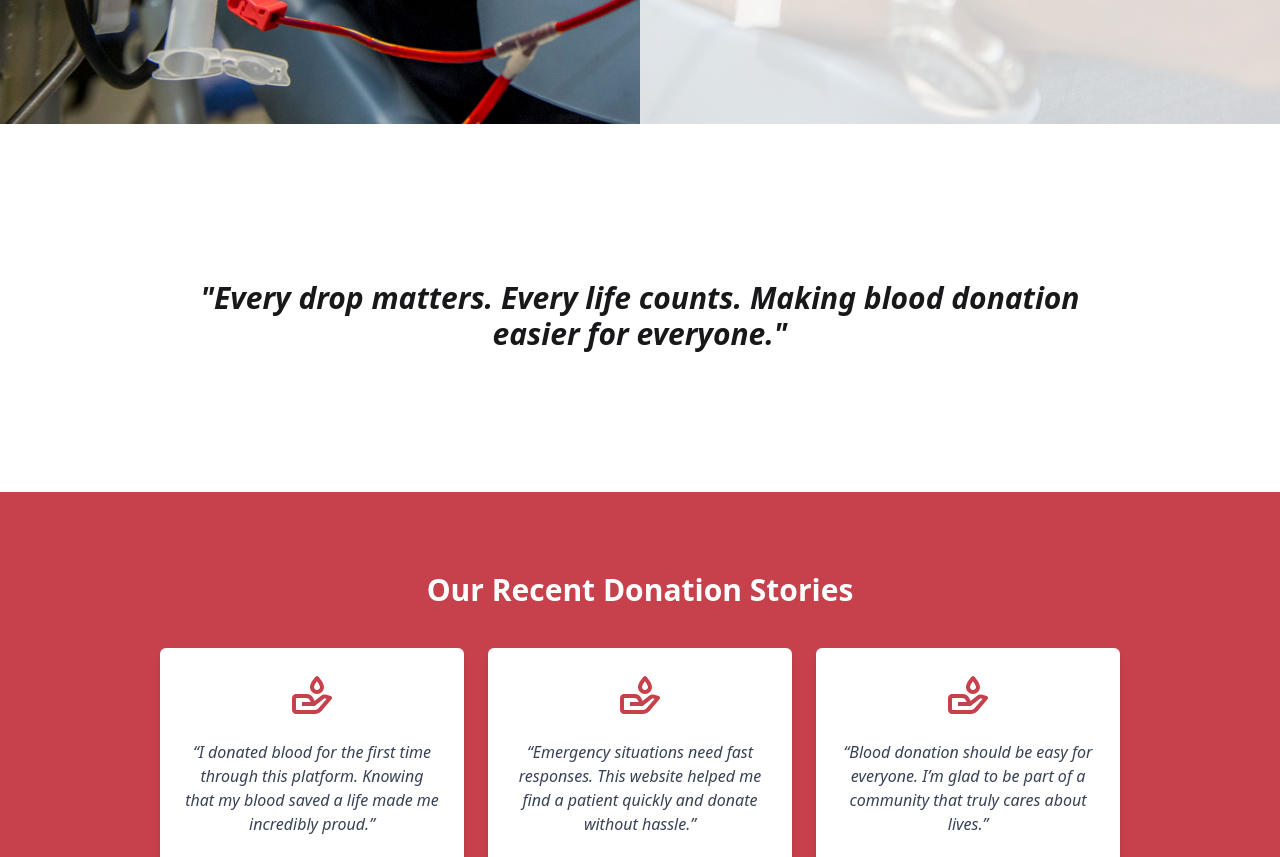
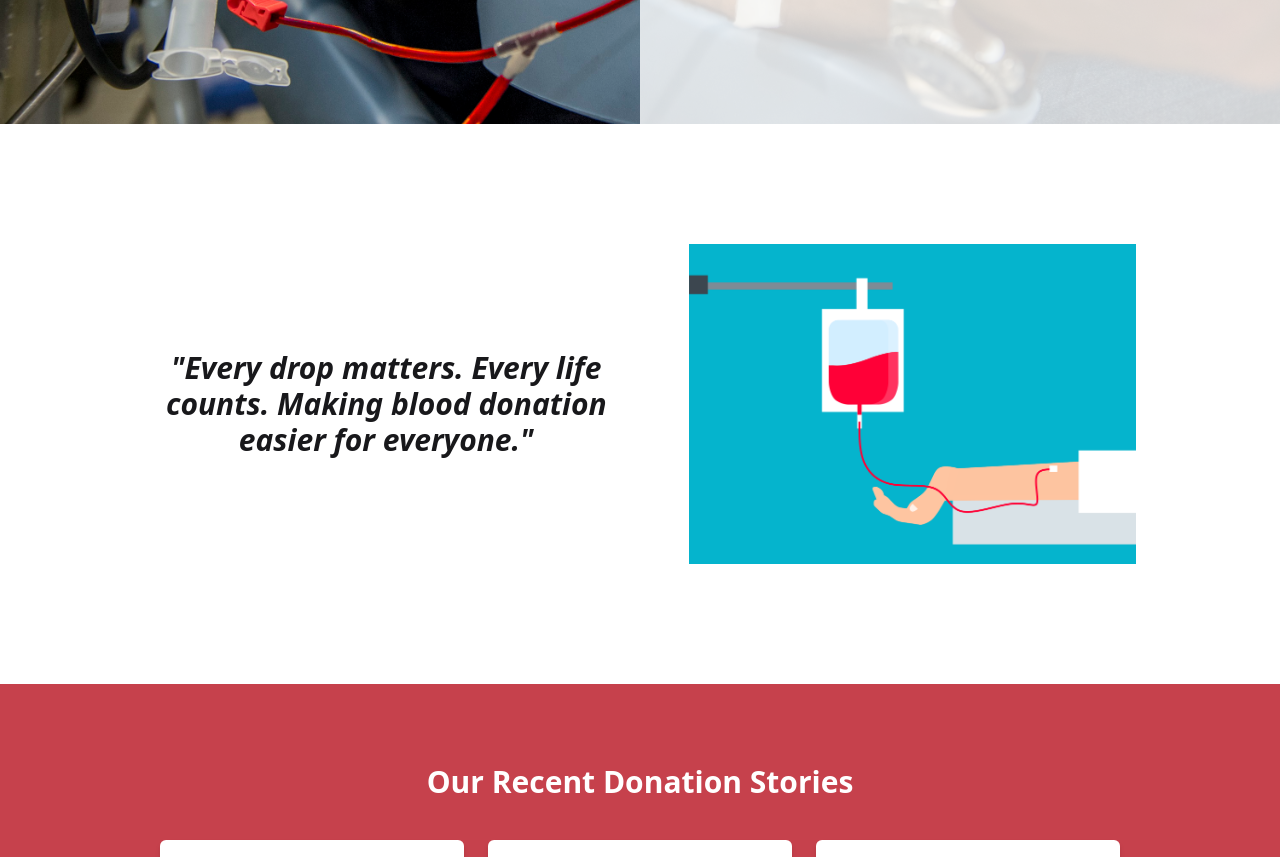
Before and after one commit to suronjit02/LifeDrop, a React (Vite) app in the folder lifedrop-client/: page / in a window 1280 px wide. Shown: the part 660-1517 px from the top of the page. Built offline with nearby package versions, Linux system fonts and the light colour scheme.

Commit message:
moto section update

```diff
--- a/lifedrop-client/src/components/home/MotoSection.jsx
+++ b/lifedrop-client/src/components/home/MotoSection.jsx
@@ -2,12 +2,12 @@ import React from "react";
 
 const MotoSection = () => {
   return (
-    <section className="max-w-6xl mx-auto py-30 pb-35">
-      <blockquote className="text-center text-3xl italic font-semibold md:px-30">
-        <br />
+    <section className="max-w-6xl mx-auto py-30 flex gap-15 flex-col md:flex-row px-2 md:px-20 items-center justify-center">
+      <blockquote className="text-center text-3xl italic font-semibold ">
         "Every drop matters. Every life counts. Making blood donation easier for
         everyone."
       </blockquote>
+      <img className="h-80" src="/donate.png" alt="donate blood" />
     </section>
   );
 };
```
Also changed, not shown: lifedrop-client/public/donate.png (added).
